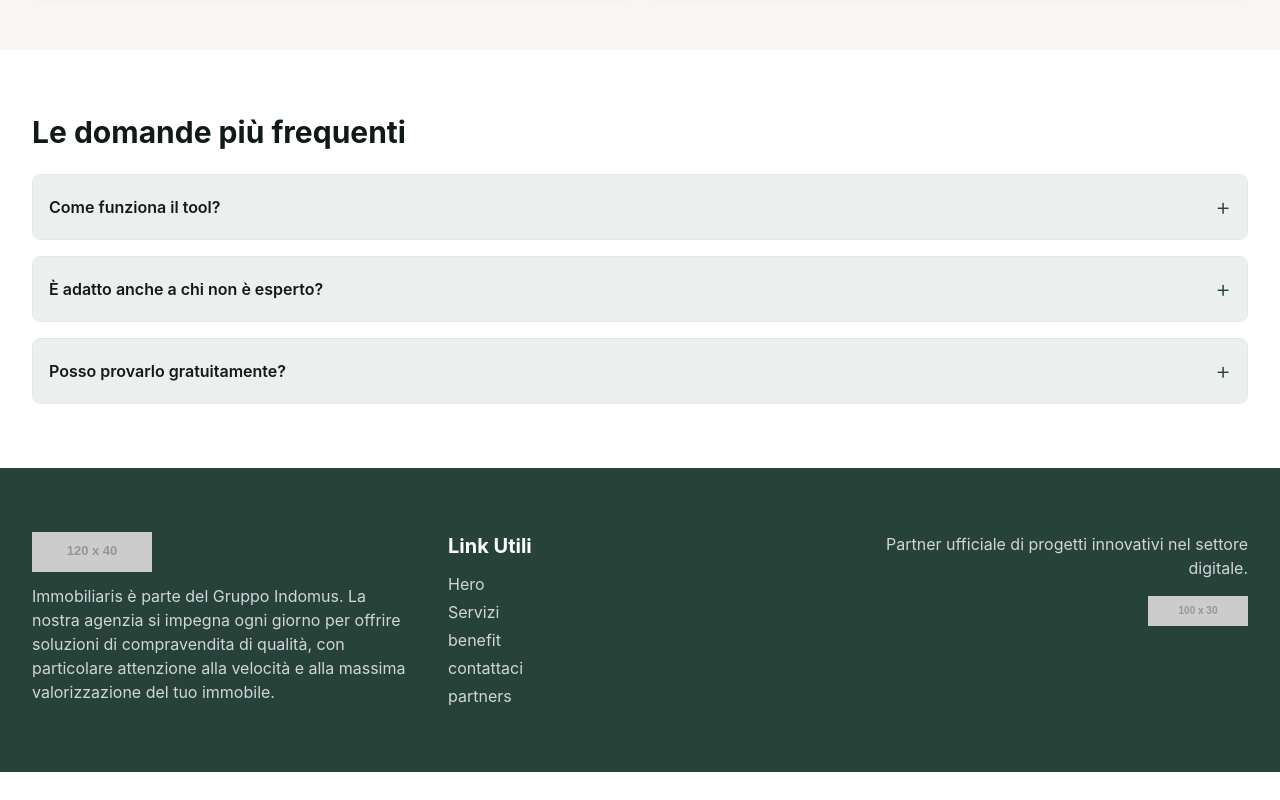
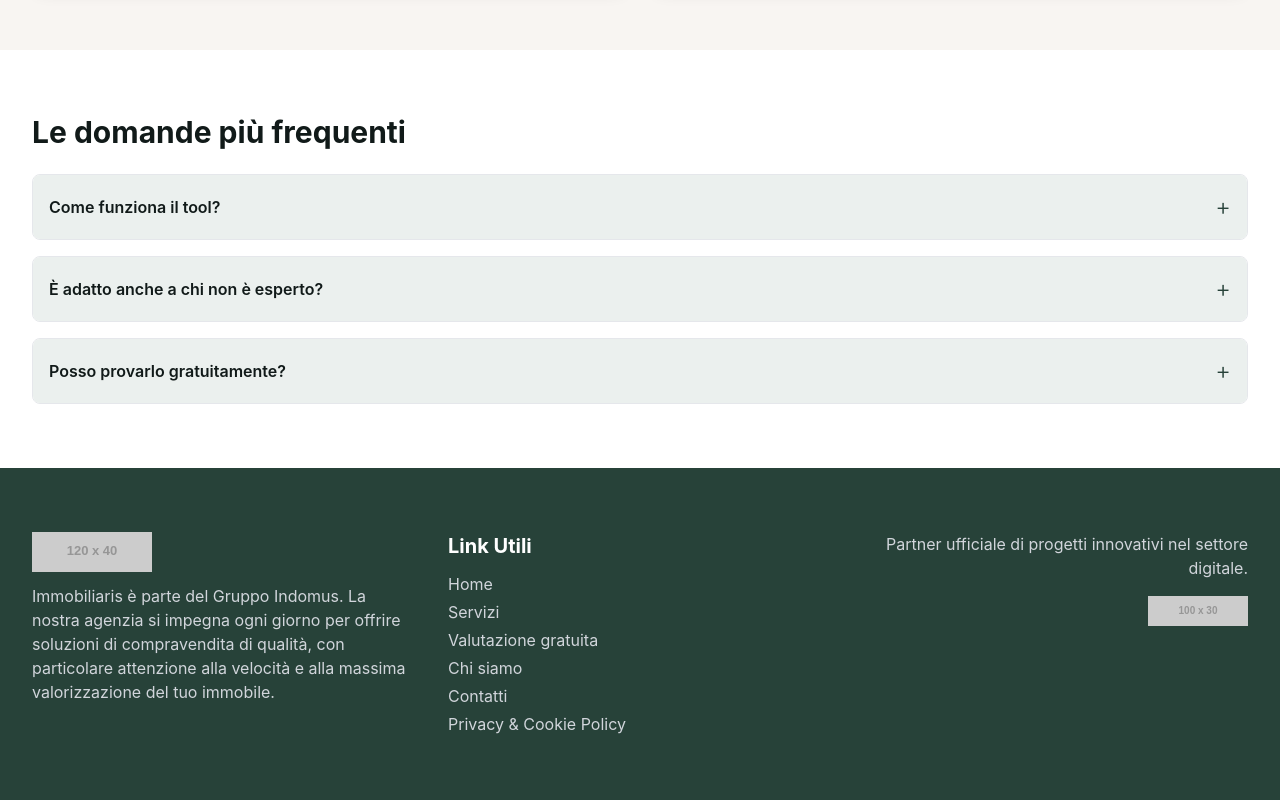
Before and after one commit to marcologioco/laboratorio-integrato-group-4, a website: page immobiliaris-be/src/main/resources/static/index.html in a window 1280 px wide. Shown: the part 3182-3982 px from the top of the page. Before the commit the page ends 3954 px from the top, so only its background shows below. Drawn offline with nearby package versions, Linux system fonts and the light colour scheme; placeholder pictures from the web are drawn by us.

Commit message:
footer: testi aggiornati

```diff
--- a/immobiliaris-be/src/main/resources/static/index.html
+++ b/immobiliaris-be/src/main/resources/static/index.html
@@ -721,15 +721,18 @@
                 <div>
                     <h5 class="text-xl font-bold mb-3">Link Utili</h5>
                     <ul class="list-none space-y-1">
-                        <li><a href="#" class="text-gray-300 hover:text-my-orange transition duration-150">Hero</a></li>
+                        <li><a href="#" class="text-gray-300 hover:text-my-orange transition duration-150">Home</a></li>
                         <li><a href="#" class="text-gray-300 hover:text-my-orange transition duration-150">Servizi</a>
                         </li>
-                        <li><a href="#" class="text-gray-300 hover:text-my-orange transition duration-150">benefit</a>
+                        <li><a href="#" class="text-gray-300 hover:text-my-orange transition duration-150">Valutazione gratuita</a>
                         </li>
                         <li><a href="#"
-                                class="text-gray-300 hover:text-my-orange transition duration-150">contattaci</a>
+                                class="text-gray-300 hover:text-my-orange transition duration-150">Chi siamo</a>
                         </li>
-                        <li><a href="#" class="text-gray-300 hover:text-my-orange transition duration-150">partners</a>
+                        <li><a href="#" class="text-gray-300 hover:text-my-orange transition duration-150">Contatti</a>
+                        </li>
+                        </li>
+                        <li><a href="#" class="text-gray-300 hover:text-my-orange transition duration-150">Privacy & Cookie Policy</a>
                         </li>
                     </ul>
                 </div>
```
